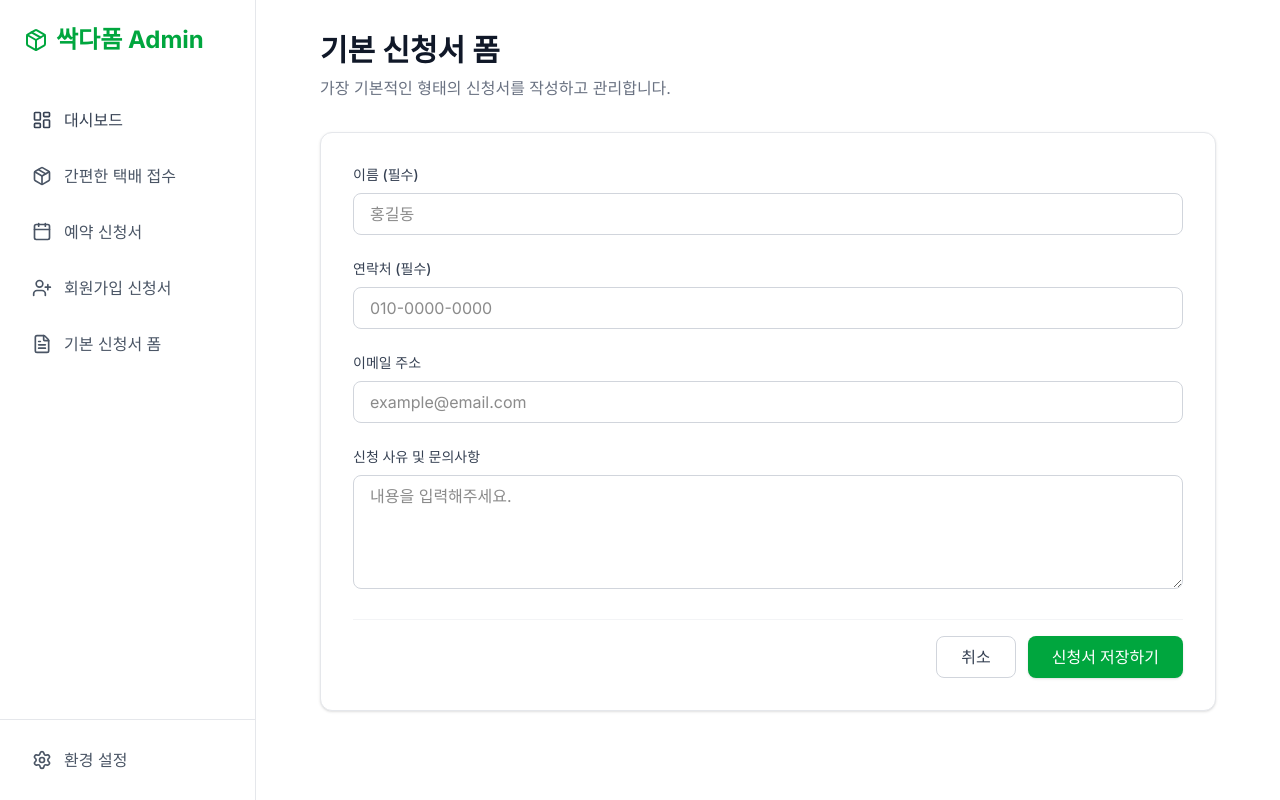
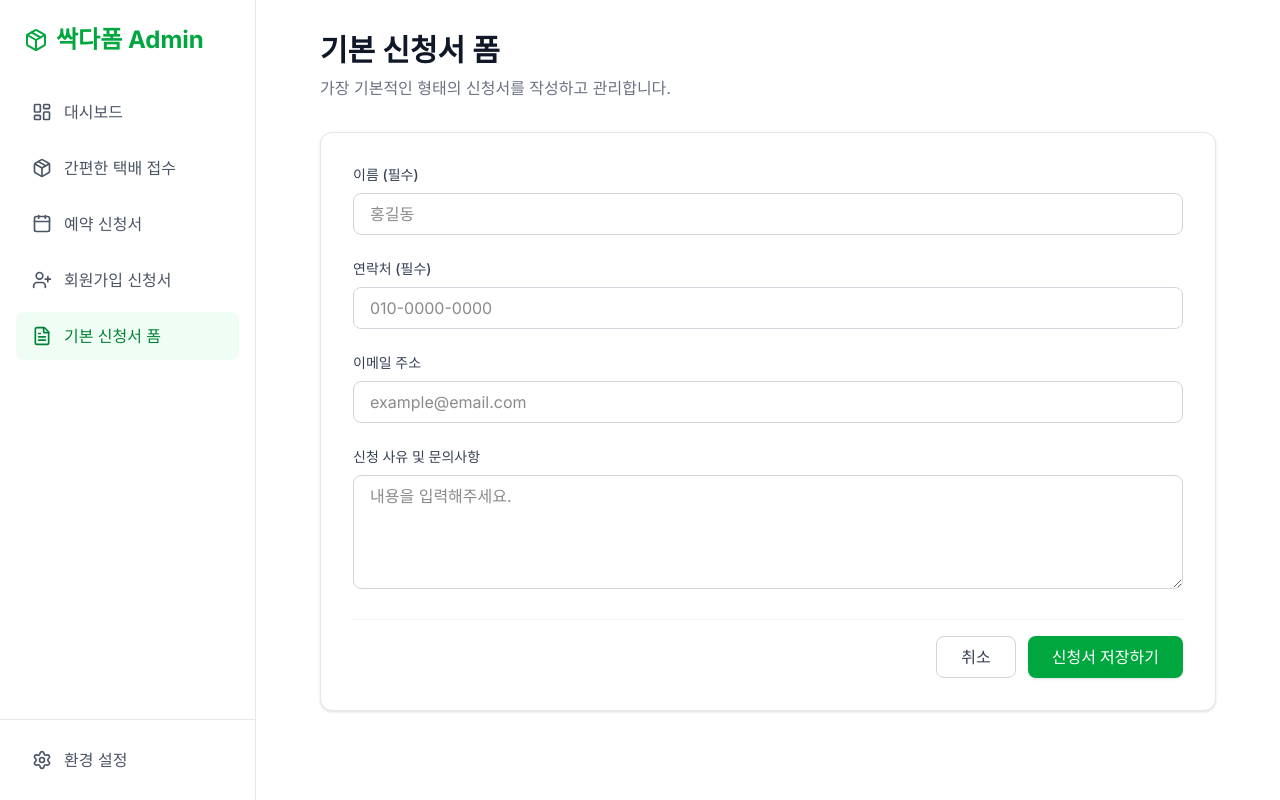
Before and after one commit to hannune-s/ssakdaform, a Next.js app: page /form-basic in a window 1280 px wide. Built offline with nearby package versions, Linux system fonts and the light colour scheme.

Commit message:
feat: 모바일 햄버거 메뉴(네비게이션) 버튼 추가

```diff
--- a/src/app/layout.tsx
+++ b/src/app/layout.tsx
@@ -20,7 +20,7 @@ export default function RootLayout({
       <body className={`${inter.className} bg-gray-50 text-gray-900`}>
         <div className="flex min-h-screen">
           <Sidebar />
-          <main className="flex-1 w-full md:ml-64 p-4 md:p-8">
+          <main className="flex-1 w-full md:ml-64 p-4 pt-24 md:p-8 md:pt-8">
             {children}
           </main>
         </div>
--- a/src/components/Sidebar.tsx
+++ b/src/components/Sidebar.tsx
@@ -1,45 +1,93 @@
+"use client";
+
+import { useState } from 'react';
 import Link from 'next/link';
-import { Package, Calendar, UserPlus, FileText, Settings, LayoutDashboard } from 'lucide-react';
+import { Package, Calendar, UserPlus, FileText, Settings, LayoutDashboard, Menu, X } from 'lucide-react';
+import { usePathname } from 'next/navigation';
 
 export default function Sidebar() {
+  const [isOpen, setIsOpen] = useState(false);
+  const pathname = usePathname();
+
+  const getLinkClass = (path: string) => {
+    const isActive = pathname === path;
+    return isActive
+      ? "flex items-center gap-3 px-4 py-3 text-green-700 bg-green-50 rounded-lg font-medium transition-colors"
+      : "flex items-center gap-3 px-4 py-3 text-gray-600 hover:bg-gray-50 hover:text-gray-900 rounded-lg transition-colors";
+  };
+
   return (
-    <aside className="w-64 bg-white border-r border-gray-200 h-screen hidden md:flex flex-col fixed left-0 top-0">
-      <div className="p-6">
+    <>
+      {/* 모바일 상단 바 (햄버거 메뉴) */}
+      <div className="md:hidden flex items-center justify-between bg-white border-b border-gray-200 p-4 fixed top-0 w-full z-40 shadow-sm">
+        <h1 className="text-xl font-bold text-green-600 flex items-center gap-2">
+          <Package className="w-5 h-5" />
+          싹다폼 Admin
+        </h1>
+        <button
+          onClick={() => setIsOpen(!isOpen)}
+          className="p-2 bg-gray-50 rounded-lg text-gray-600 hover:bg-gray-100 transition-colors"
+        >
+          {isOpen ? <X className="w-6 h-6" /> : <Menu className="w-6 h-6" />}
+        </button>
+      </div>
+
+      {/* 모바일 메뉴 열렸을 때 뒷배경 (어둡게) */}
+      {isOpen && (
+        <div
+          className="md:hidden fixed inset-0 bg-black/50 z-40 transition-opacity"
+          onClick={() => setIsOpen(false)}
+        />
+      )}
+
+      {/* 사이드바 본체 */}
+      <aside className={`
+        w-64 bg-white border-r border-gray-200 h-screen flex flex-col fixed left-0 top-0 z-50 transition-transform duration-300 ease-in-out
+        ${isOpen ? 'translate-x-0' : '-translate-x-full md:translate-x-0'}
+      `}>
+        <div className="p-6 flex items-center justify-between">
           <h1 className="text-2xl font-bold text-green-600 flex items-center gap-2">
             <Package className="w-6 h-6" />
             싹다폼 Admin
           </h1>
+          <button
+            onClick={() => setIsOpen(false)}
+            className="md:hidden p-2 text-gray-400 hover:text-gray-600"
+          >
+            <X className="w-5 h-5" />
+          </button>
         </div>
 
-      <nav className="flex-1 px-4 space-y-2 mt-4">
-        <Link href="/" className="flex items-center gap-3 px-4 py-3 text-gray-700 hover:bg-green-50 hover:text-green-700 rounded-lg font-medium transition-colors">
+        <nav className="flex-1 px-4 space-y-2 mt-2 overflow-y-auto">
+          <Link href="/" onClick={() => setIsOpen(false)} className={getLinkClass("/")}>
             <LayoutDashboard className="w-5 h-5" />
             대시보드
           </Link>
-        <Link href="/form-delivery" className="flex items-center gap-3 px-4 py-3 text-gray-600 hover:bg-gray-50 hover:text-gray-900 rounded-lg transition-colors">
+          <Link href="/form-delivery" onClick={() => setIsOpen(false)} className={getLinkClass("/form-delivery")}>
             <Package className="w-5 h-5" />
             간편한 택배 접수
           </Link>
-        <Link href="/form-reservation" className="flex items-center gap-3 px-4 py-3 text-gray-600 hover:bg-gray-50 hover:text-gray-900 rounded-lg transition-colors">
+          <Link href="/form-reservation" onClick={() => setIsOpen(false)} className={getLinkClass("/form-reservation")}>
             <Calendar className="w-5 h-5" />
             예약 신청서
           </Link>
-        <Link href="/form-signup" className="flex items-center gap-3 px-4 py-3 text-gray-600 hover:bg-gray-50 hover:text-gray-900 rounded-lg transition-colors">
+          <Link href="/form-signup" onClick={() => setIsOpen(false)} className={getLinkClass("/form-signup")}>
             <UserPlus className="w-5 h-5" />
             회원가입 신청서
           </Link>
-        <Link href="/form-basic" className="flex items-center gap-3 px-4 py-3 text-gray-600 hover:bg-gray-50 hover:text-gray-900 rounded-lg transition-colors">
+          <Link href="/form-basic" onClick={() => setIsOpen(false)} className={getLinkClass("/form-basic")}>
             <FileText className="w-5 h-5" />
             기본 신청서 폼
           </Link>
         </nav>
 
         <div className="p-4 border-t border-gray-200">
-        <Link href="/settings" className="flex items-center gap-3 px-4 py-3 text-gray-600 hover:bg-gray-50 hover:text-gray-900 rounded-lg transition-colors">
+          <Link href="/settings" onClick={() => setIsOpen(false)} className={getLinkClass("/settings")}>
             <Settings className="w-5 h-5" />
             환경 설정
           </Link>
         </div>
       </aside>
+    </>
   );
 }
```
Lines whose indentation alone changed are shown as unchanged.
